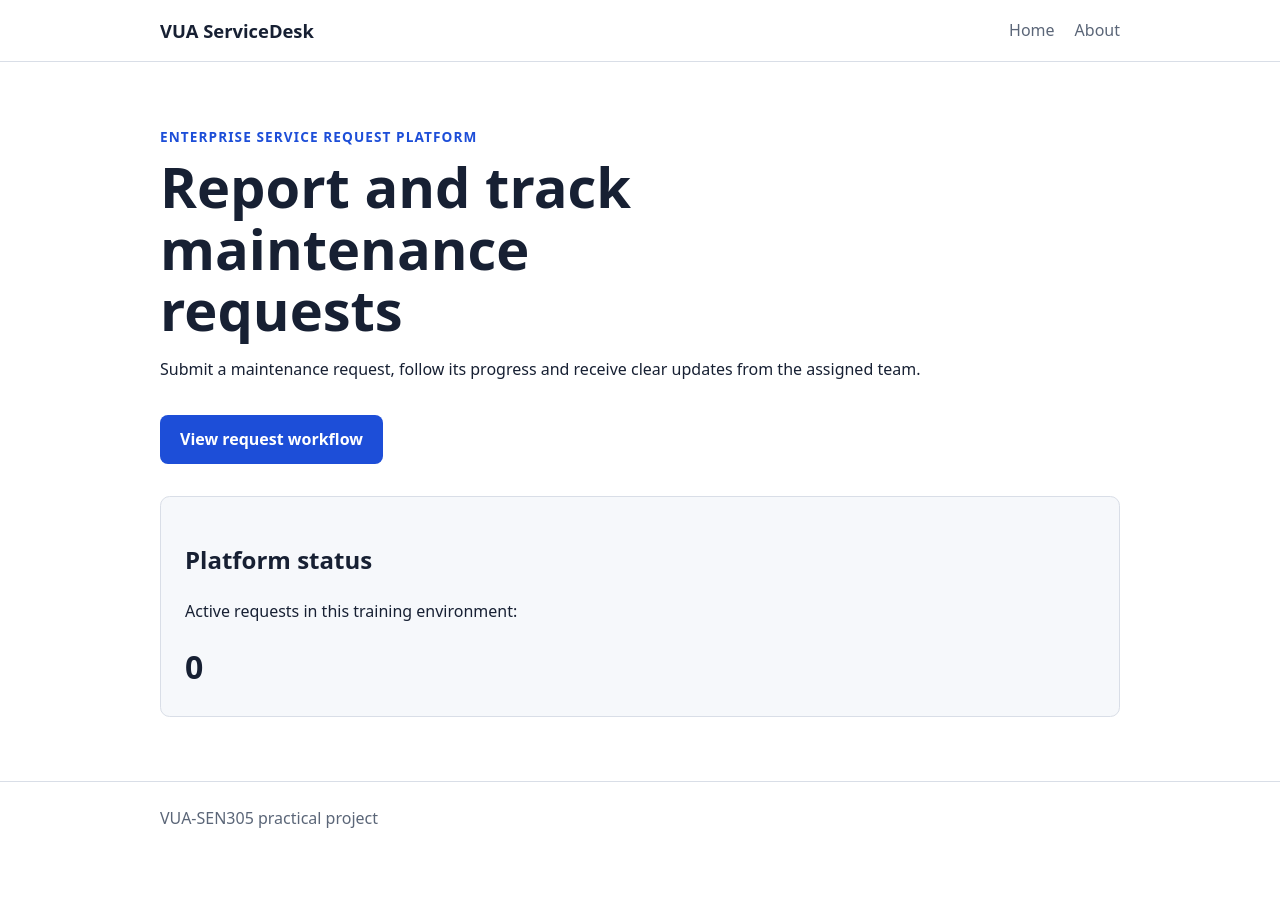
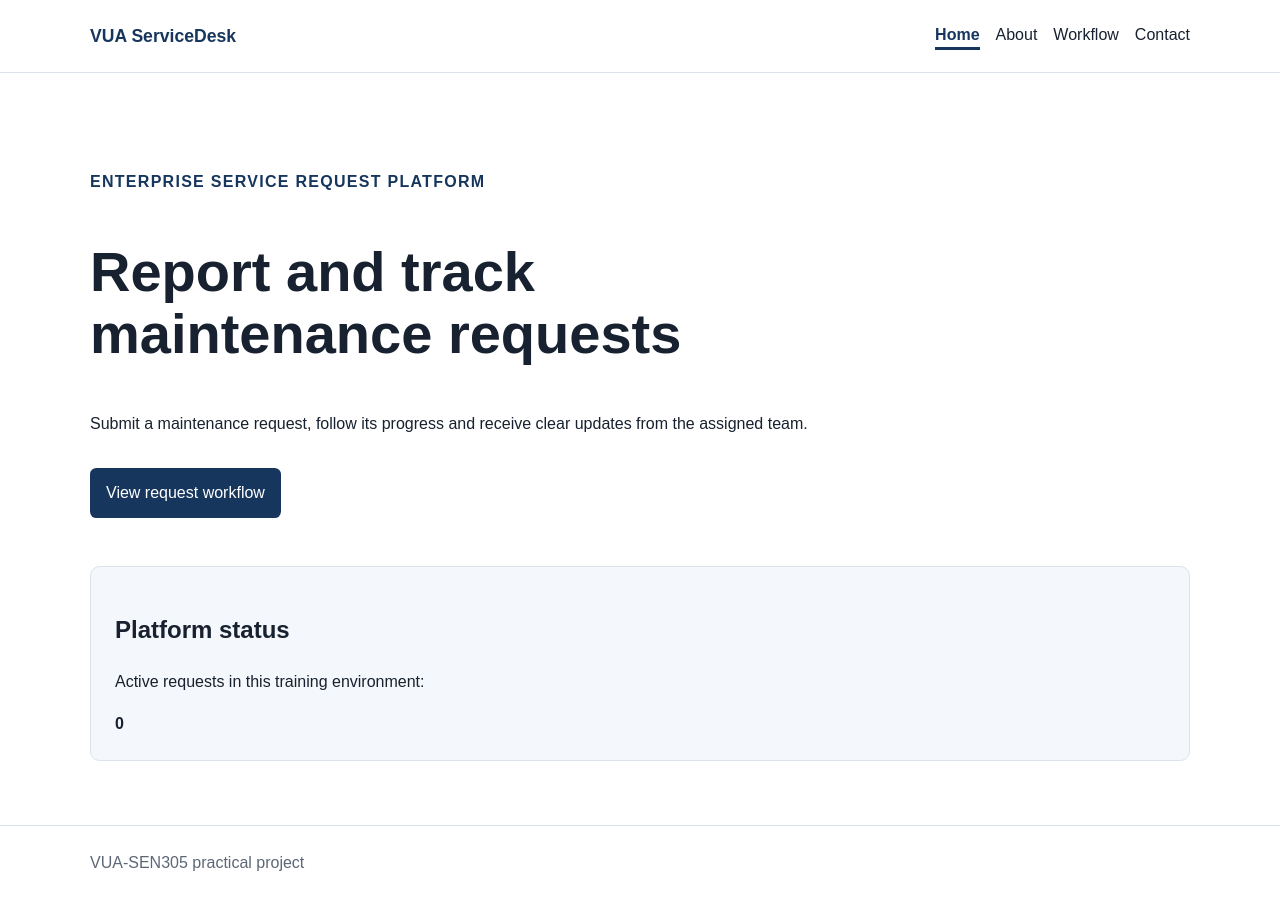
Before and after one commit to patriarchpam/sen305-entreprise-platform, a Django app: page / in a window 1280 px wide. Before the commit the page ends 828 px from the top, so only its background shows below. Run offline with Django 5.2, Linux system fonts and the light colour scheme.

Commit message:
repairs in css/first commit

```diff
--- a/backend/config/settings.py
+++ b/backend/config/settings.py
@@ -57,7 +57,7 @@ ROOT_URLCONF = 'config.urls'
 TEMPLATES = [
     {
         'BACKEND': 'django.template.backends.django.DjangoTemplates',
-        'DIRS': [],
+        'DIRS': [BASE_DIR / 'templates'],
         'APP_DIRS': True,
         'OPTIONS': {
             'context_processors': [
--- a/backend/core/static/core/css/styles.css
+++ b/backend/core/static/core/css/styles.css
@@ -1,34 +1,34 @@
 :root {
-    --ink: #172033;
-    --muted: #5b6678;
-    --line: #d9dee7;
-    --surface: #f6f8fb;
-    --accent: #1d4ed8;
-    --accent-dark: #1e3a8a;
+    --ink: #18212f;
+    --muted: #5d6776;
+    --surface: #f4f7fb;
+    --brand: #17365d;
+    --brand-dark: #0f2746;
+    --line: #dbe2ea;
 }
 
 * { box-sizing: border-box; }
 
 body {
     margin: 0;
-    font-family: system-ui, -apple-system, "Segoe UI", sans-serif;
     color: var(--ink);
     background: #ffffff;
+    font-family: Arial, Helvetica, sans-serif;
     line-height: 1.6;
 }
 
 .container {
-    width: min(100% - 2rem, 960px);
+    width: min(1100px, calc(100% - 2rem));
     margin-inline: auto;
 }
 
-/* Header */
 .site-header {
     border-bottom: 1px solid var(--line);
-    padding: 1rem 0;
+    background: #ffffff;
 }
 
 .nav-row {
+    min-height: 72px;
     display: flex;
     align-items: center;
     justify-content: space-between;
@@ -36,58 +36,37 @@ body {
 }
 
 .brand {
+    color: var(--brand);
+    font-size: 1.1rem;
     font-weight: 700;
-    font-size: 1.15rem;
-    color: var(--ink);
     text-decoration: none;
 }
 
-.site-nav {
-    display: flex;
-    gap: 1.25rem;
+nav { display: flex; gap: 1rem; }
+nav a { color: var(--ink); text-decoration: none; }
+nav a:hover, nav a:focus { color: var(--brand); text-decoration: underline; }
+nav a:focus-visible { outline: 3px solid var(--brand); outline-offset: 3px; }
+nav a[aria-current="page"] {
+    color: var(--brand);
+    font-weight: 700;
+    border-bottom: 3px solid var(--brand);
 }
 
-.site-nav a {
-    color: var(--muted);
-    text-decoration: none;
-}
-
-.site-nav a:hover { color: var(--accent); }
-
-/* Hero and headings */
-.hero,
-.page-heading {
-    padding: 4rem 0 2rem;
-}
-
-.eyebrow {
-    margin: 0 0 .5rem;
-    font-size: .85rem;
-    font-weight: 600;
-    letter-spacing: .08em;
-    text-transform: uppercase;
-    color: var(--accent);
-}
-
-h1 {
-    margin: 0 0 1rem;
-    font-size: clamp(2rem, 5vw, 3.5rem);
-    line-height: 1.1;
-    max-width: 16ch;
-}
+.hero, .page-heading { padding: 5rem 0 3rem; max-width: 760px; }
+.hero h1, .page-heading h1 { font-size: clamp(2rem, 5vw, 3.5rem); line-height: 1.1; }
+.eyebrow { color: var(--brand); font-weight: 700; text-transform: uppercase; letter-spacing: .08em; }
 
 .button {
     display: inline-block;
     margin-top: 1rem;
-    padding: .75rem 1.25rem;
-    border-radius: .5rem;
-    background: var(--accent);
-    color: #fff;
+    padding: .75rem 1rem;
+    border-radius: .4rem;
+    color: #ffffff;
+    background: var(--brand);
     text-decoration: none;
-    font-weight: 600;
 }
 
-.button:hover { background: var(--accent-dark); }
+.button:hover, .button:focus { background: var(--brand-dark); }
 
 .status-panel {
     margin-bottom: 4rem;
@@ -97,17 +76,9 @@ h1 {
     background: var(--surface);
 }
 
-.status-panel strong { font-size: 2rem; }
-
 .role-list { display: grid; gap: .75rem; padding-left: 1.25rem; }
-
-.site-footer {
-    margin-top: 4rem;
-    padding: 1.5rem 0;
-    border-top: 1px solid var(--line);
-    color: var(--muted);
-}
+.site-footer { margin-top: 4rem; padding: 1.5rem 0; border-top: 1px solid var(--line); color: var(--muted); }
 
 @media (max-width: 560px) {
-    .nav-row { align-items: flex-start; flex-direction: column; }
+    .nav-row { align-items: flex-start; flex-direction: column; padding: 1rem 0; }
 }
--- a/backend/core/templates/core/base.html
+++ b/backend/core/templates/core/base.html
@@ -1,5 +1,5 @@
+{% load static %}
 <!DOCTYPE html>
-{% load static %}
 <html lang="en">
 <head>
     <meta charset="UTF-8">
@@ -10,18 +10,22 @@
 <body>
     <header class="site-header">
         <div class="container nav-row">
-            <a href="{% url 'core:home' %}" class="brand">VUA ServiceDesk</a>
-            <nav class="site-nav">
-                <a href="{% url 'core:home' %}">Home</a>
-                <a href="{% url 'core:about' %}">About</a>
+            <a class="brand" href="{% url 'core:home' %}">VUA ServiceDesk</a>
+            <nav aria-label="Primary navigation">
+                <a href="{% url 'core:home' %}"
+                   {% if request.resolver_match.url_name == 'home' %}aria-current="page"{% endif %}>Home</a>
+                <a href="{% url 'core:about' %}"
+                   {% if request.resolver_match.url_name == 'about' %}aria-current="page"{% endif %}>About</a>
+                <a href="{% url 'core:workflow' %}"
+                   {% if request.resolver_match.url_name == 'workflow' %}aria-current="page"{% endif %}>Workflow</a>
+                <a href="{% url 'core:contact' %}"
+                   {% if request.resolver_match.url_name == 'contact' %}aria-current="page"{% endif %}>Contact</a>
             </nav>
         </div>
     </header>
-
     <main class="container">
         {% block content %}{% endblock %}
     </main>
-
     <footer class="site-footer">
         <div class="container">VUA-SEN305 practical project</div>
     </footer>
--- a/backend/core/urls.py
+++ b/backend/core/urls.py
@@ -8,4 +8,6 @@ app_name = "core"
 urlpatterns = [
     path("", views.home, name="home"),
     path("about/", views.about, name="about"),
+    path("contact/", views.contact, name="contact"),
+    path("workflow/", views.workflow, name="workflow"),
 ]
--- a/backend/core/views.py
+++ b/backend/core/views.py
@@ -3,6 +3,7 @@ from django.shortcuts import render
 
 def home(request):
     context = {
+        "platform_name": "VUA ServiceDesk",
         "headline": "Report and track maintenance requests",
         "active_requests": 0,
     }
@@ -21,3 +22,22 @@ def about(request):
         "core/about.html",
         {"project_roles": project_roles},
     )
+
+
+def contact(request):
+    context = {
+        "department_name": "Department of Software Engineering, Veritas University Abuja",
+        "email": "softwareengineering@veritas.edu.ng",
+        "office_hours": "Monday to Friday, 9:00 AM to 4:00 PM",
+    }
+    return render(request, "core/contact.html", context)
+
+
+def workflow(request):
+    stages = [
+        "Request submitted",
+        "Request triaged",
+        "Technician assigned",
+        "Request resolved",
+    ]
+    return render(request, "core/workflow.html", {"stages": stages})
--- a/backend/requirements.txt
+++ b/backend/requirements.txt
@@ -1,4 +1,5 @@
 asgiref==3.12.1
 Django==6.1.2
+pypdf==6.20.1
 sqlparse==0.6.0
 tzdata==2026.5
```
Also changed, not shown: backend/core/templates/core/contact.html (added, +13 -0 lines), backend/core/templates/core/workflow.html (added, +18 -0 lines), backend/templates/404.html (added, +10 -0 lines), 1 other file.
